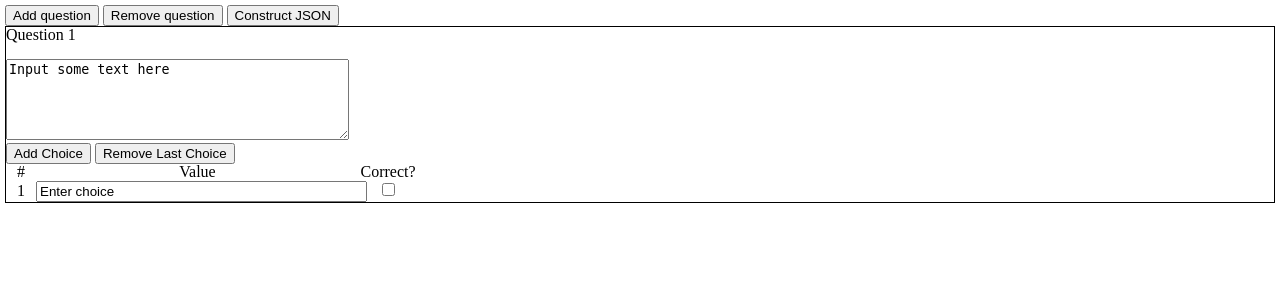
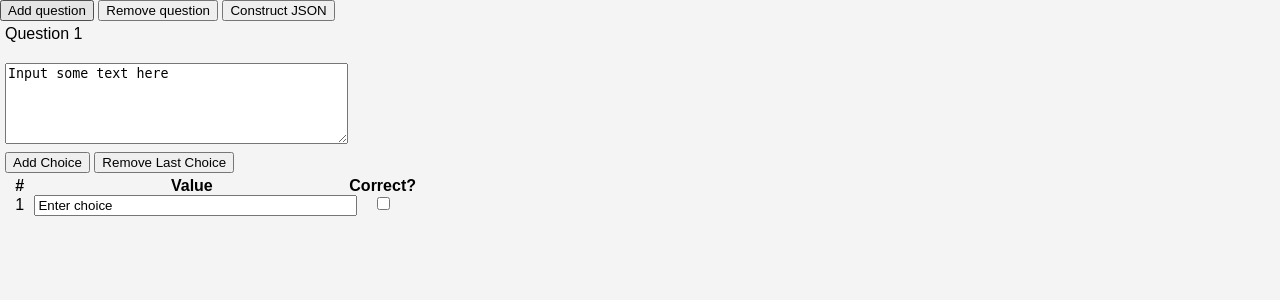
Before and after one commit to Deathnerd/EKULMS, a PHP site: page /create.html in a window 1280 px wide. Shown: the top 300 px of the page. Run offline with PHP 8.4, Linux system fonts and the light colour scheme.

Commit message:
Started styling up the page. Still in dev stage. Needs images

```diff
--- a/styles/main.css
+++ b/styles/main.css
@@ -1,12 +1,36 @@
 /* Custom styles here */
 
 body {
-	padding: 5px;
+	background-color:#F4F4F4;
+	font-family: Arial, Helvetica, sans-serif;
+}
+
+#topNav{
+	height: 35px;
+	background-color: #903;
+	color: white;
+	position: fixed;
+	top: 0px;
+}
+
+#logo{
+	float: left;
+	background-color: black;
+}
+
+#topNav > div, #pageTitle{
+	border: none;
+	width: 100px;
+	height: 100%;
+}
+
+#pageTitle, #dropdown{
+	float: right;
 }
 
 #holding_div {
 	padding: 5px;
-	border: solid 1px;
+	border: solid 1px;s
 }
 
 #quiz_name {
@@ -24,19 +48,19 @@ body {
 }
 
 .question {
-
+	padding: 5px;
 }
 
-.question_label {
-
+textarea{
+	margin-top: 5px;
+	margin-bottom: 5px;
+}
+.choice {
+	width:100%;
 }
 
-div {
-	border: solid 1px;
-}
-
-.choice {
-	width:100%;
+table{
+	margin-top: 5px;
 }
 
 td > div {
--- a/styles/reset.css
+++ b/styles/reset.css
@@ -20,7 +20,7 @@ time, mark, audio, video {
 	padding: 0;
 	border: 0;
 	font-size: 100%;
-	font: inherit;
+	font-family: Arial, Helvetica, sans-serif;
 	vertical-align: baseline;
 }
 /* HTML5 display-role reset for older browsers */
```
